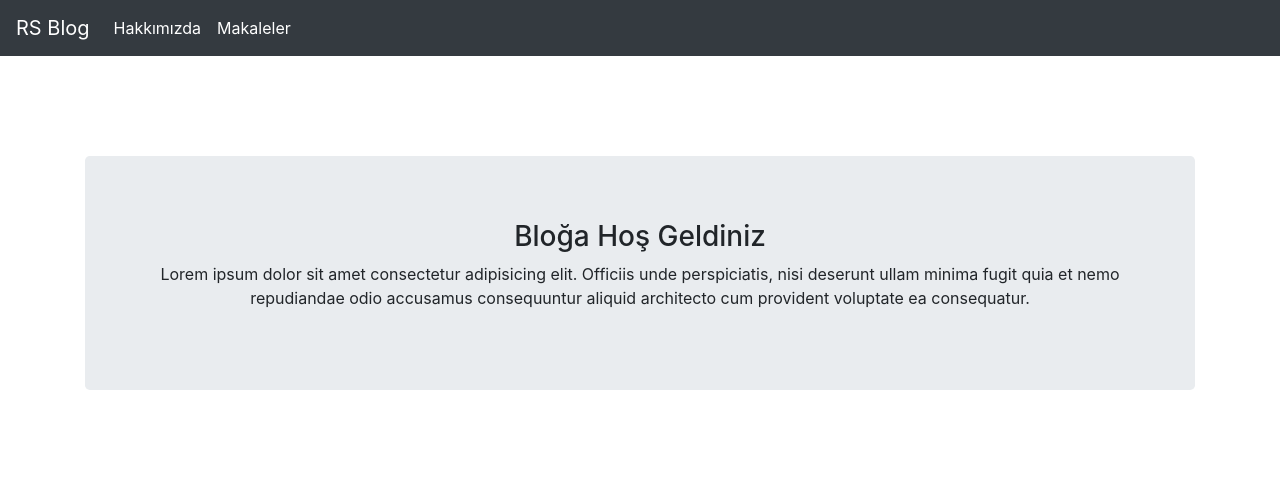
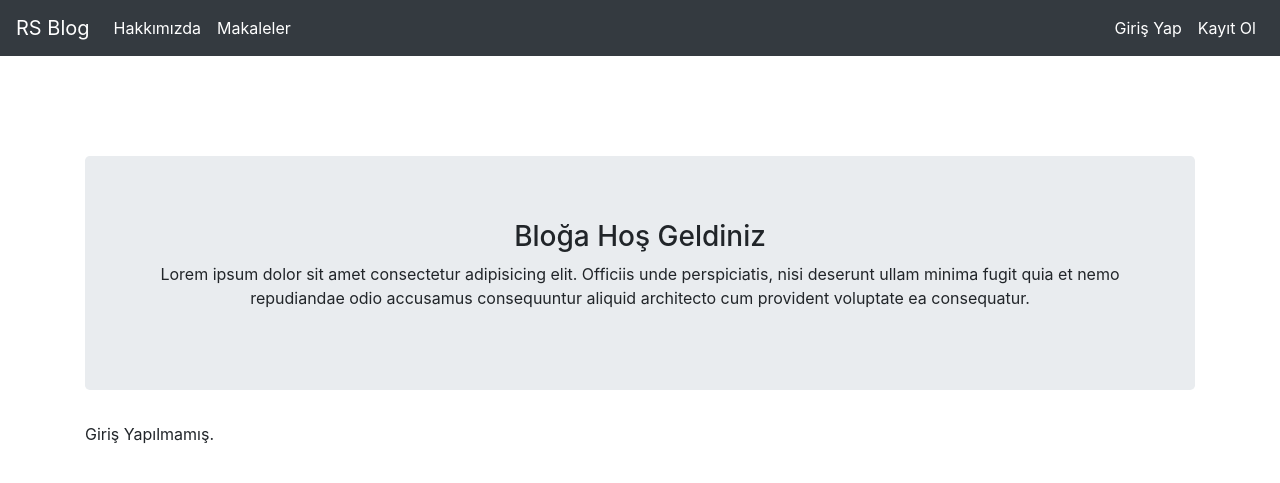
Before and after one commit to selametsamli/Django, a Django app: page / in a window 1280 px wide. Shown: the top 483 px of the page. Run offline with Django 3.2, Linux system fonts and the light colour scheme; some libraries are stand-ins or nearby versions.

Commit message:
session control

```diff
--- a/blog/templates/includes/navbar.html
+++ b/blog/templates/includes/navbar.html
@@ -18,7 +18,26 @@
           <ul class="navbar-nav ml-auto">
 
 
+          {% if request.user.is_authenticated %}
 
+          <li class="nav-item active">
+              <a class="nav-link" href="/articles/dashboard">Kontrol Paneli</span></a></li>
+          <li class="nav-item active">
+              <a class="nav-link" href="/user/logout">Çıkış Yap</span></a></li>
+
+
+          {% else %}
+          <li class="nav-item active">
+              <a class="nav-link" href="/user/login">Giriş Yap</span></a></li>
+
+
+          {% endif %}
+          <li class="nav-item active">
+              <a class="nav-link" href="/user/register">Kayıt Ol</span></a></li>
+
+
+
+       </ul>
 
         </div>
       </nav>
--- a/blog/templates/index.html
+++ b/blog/templates/index.html
@@ -10,4 +10,14 @@
 
 </div>
 
+<p>
+        {% if request.user.is_authenticated %}
+                Giriş Yapılmış, {{request.user.username}}
+        {% else %}
+                Giriş Yapılmamış.
+        {% endif %}
+
+
+</p>
+
 {% endblock body %}
```
